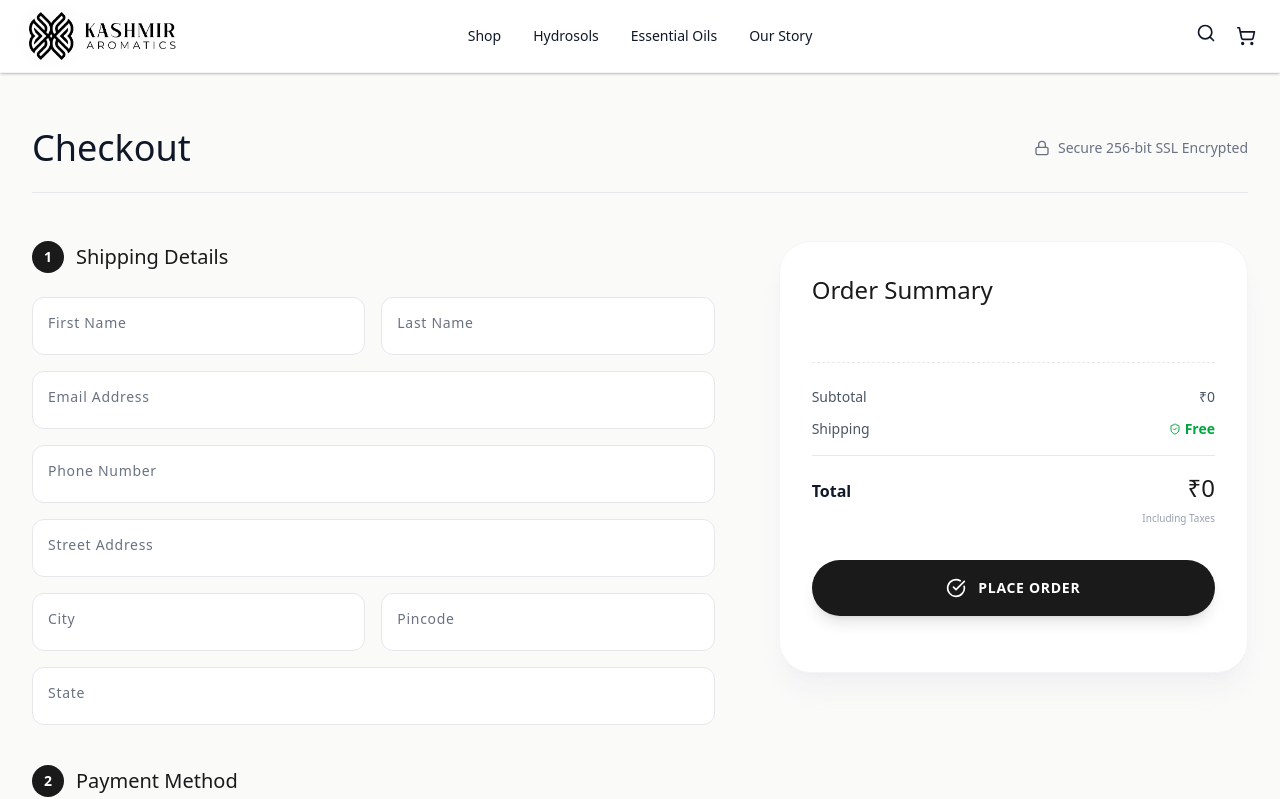
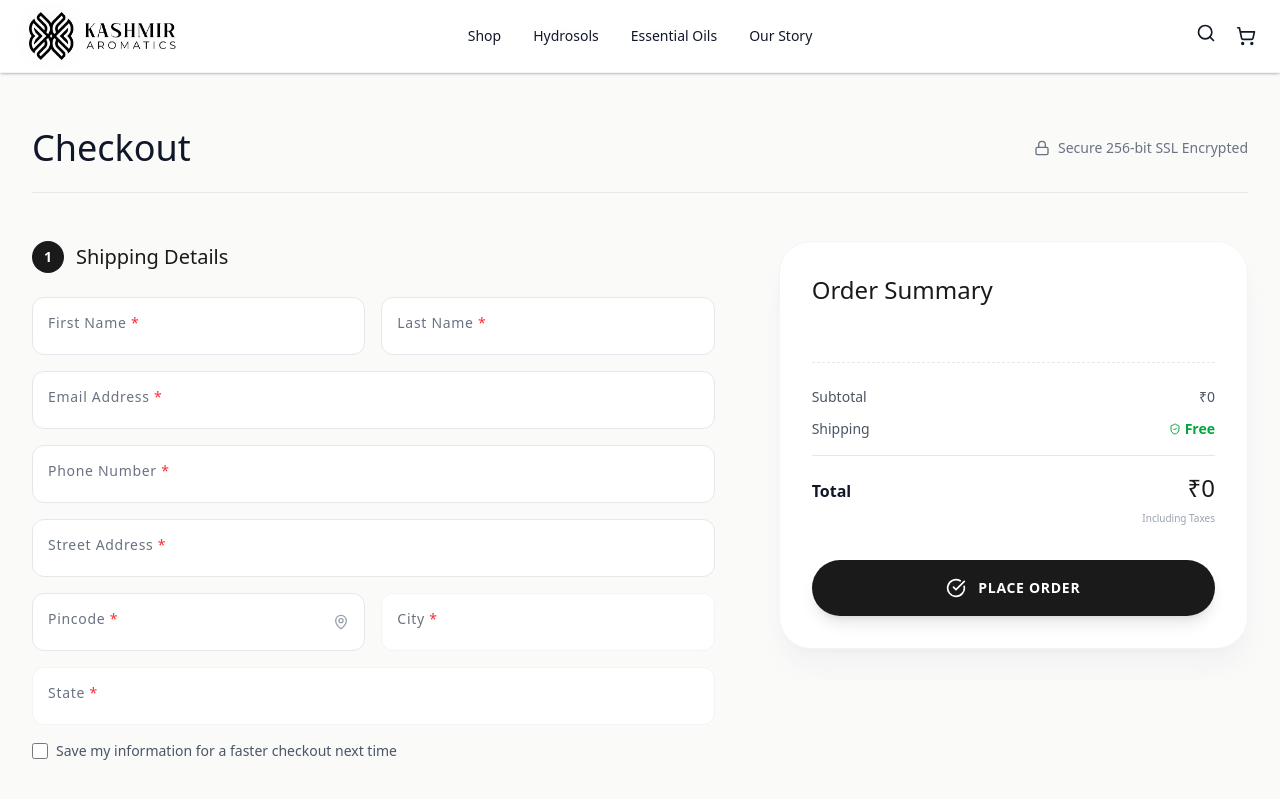
Before and after one commit to miradnanayoub/kashmir-aromatics, a Next.js app: page /checkout in a window 1280 px wide. Shown: the top 799 px of the page. Built offline with nearby package versions, Linux system fonts and the light colour scheme.

Commit message:
checkout page functionalities added

```diff
--- a/app/checkout/page.tsx
+++ b/app/checkout/page.tsx
@@ -1,18 +1,62 @@
 "use client";
 
-import { useState } from "react";
+import { useState, useEffect } from "react";
 import Navbar from "@/components/Navbar";
 import { useCart } from "@/context/CartContext";
-import { Loader2, CheckCircle, CreditCard, Banknote, ShieldCheck, Lock } from "lucide-react";
+import { Loader2, CheckCircle, CreditCard, Banknote, ShieldCheck, Lock, MapPin } from "lucide-react";
 import toast from "react-hot-toast";
 import { useRouter } from "next/navigation";
 import Image from "next/image";
 
+// --- FIXED: Component Defined OUTSIDE to prevent focus loss ---
+const InputField = ({
+  name,
+  label,
+  type = "text",
+  required = true,
+  className = "",
+  readOnly = false,
+  icon = null,
+  value,
+  onChange,
+  inputMode = "text", // New Prop for Numpad
+  maxLength
+}: any) => (
+  <div className={`relative ${className}`}>
+    <input
+      required={required}
+      type={type}
+      name={name}
+      id={name}
+      value={value}
+      readOnly={readOnly}
+      placeholder=" "
+      onChange={onChange}
+      inputMode={inputMode as any} // Forces Numpad on Mobile
+      maxLength={maxLength}
+      className={`peer w-full px-4 pt-6 pb-2 bg-white border rounded-xl focus:outline-none focus:ring-2 focus:ring-brand-gold/20 focus:border-brand-gold transition-all placeholder-transparent
+        ${readOnly ? "bg-gray-50 text-gray-500 border-gray-100 cursor-not-allowed" : "border-gray-200"}`}
+    />
+    <label
+      htmlFor={name}
+      className="absolute left-4 top-2 text-[10px] uppercase tracking-wider font-bold text-gray-400 transition-all
+                 peer-placeholder-shown:top-4 peer-placeholder-shown:text-sm peer-placeholder-shown:text-gray-500 peer-placeholder-shown:font-normal peer-placeholder-shown:normal-case
+                 peer-focus:top-2 peer-focus:text-[10px] peer-focus:text-brand-gold peer-focus:font-bold peer-focus:uppercase"
+    >
+      {label} {required && <span className="text-red-500">*</span>}
+    </label>
+    {icon && <div className="absolute right-4 top-1/2 -translate-y-1/2 text-gray-400">{icon}</div>}
+  </div>
+);
+
 export default function CheckoutPage() {
   const { items, cartTotal } = useCart();
   const router = useRouter();
+
   const [loading, setLoading] = useState(false);
+  const [pinLoading, setPinLoading] = useState(false);
   const [paymentMethod, setPaymentMethod] = useState("cod");
+  const [saveInfo, setSaveInfo] = useState(false);
 
   const [formData, setFormData] = useState({
     firstName: "",
@@ -25,8 +69,55 @@ export default function CheckoutPage() {
     phone: "",
   });
 
+  useEffect(() => {
+    const savedData = localStorage.getItem("checkout_info");
+    if (savedData) {
+      setFormData(JSON.parse(savedData));
+      setSaveInfo(true);
+    }
+  }, []);
+
+  const handlePinCodeLookup = async (pincode: string) => {
+    if (pincode.length !== 6) return;
+
+    setPinLoading(true);
+    try {
+      const res = await fetch(`https://api.postalpincode.in/pincode/${pincode}`);
+      const data = await res.json();
+
+      if (data[0].Status === "Success") {
+        const details = data[0].PostOffice[0];
+        setFormData((prev) => ({
+          ...prev,
+          city: details.District,
+          state: details.State,
+        }));
+        toast.success(`Found: ${details.District}, ${details.State}`);
+      } else {
+        toast.error("Invalid Pincode");
+      }
+    } catch (error) {
+      console.error("Failed to fetch pincode details");
+    } finally {
+      setPinLoading(false);
+    }
+  };
+
   const handleInputChange = (e: React.ChangeEvent<HTMLInputElement>) => {
-    setFormData({ ...formData, [e.target.name]: e.target.value });
+    const { name, value } = e.target;
+
+    // Validation Logic
+    if (name === "phone") {
+      if (!/^\d*$/.test(value) || value.length > 10) return;
+    }
+
+    if (name === "postcode") {
+      if (!/^\d*$/.test(value) || value.length > 6) return;
+      if (value.length === 6) handlePinCodeLookup(value);
+    }
+
+    // Use functional update to ensure reliability
+    setFormData((prev) => ({ ...prev, [name]: value }));
   };
 
   const handleSubmit = async (e: React.FormEvent) => {
@@ -37,6 +128,18 @@ export default function CheckoutPage() {
       toast.error("Your cart is empty");
       setLoading(false);
       return;
+    }
+
+    if (formData.phone.length !== 10) {
+      toast.error("Please enter a valid 10-digit phone number");
+      setLoading(false);
+      return;
+    }
+
+    if (saveInfo) {
+      localStorage.setItem("checkout_info", JSON.stringify(formData));
+    } else {
+      localStorage.removeItem("checkout_info");
     }
 
     const orderData = {
@@ -81,29 +184,6 @@ export default function CheckoutPage() {
     }
   };
 
-  // Reusable Input Component for consistent style
-  const InputField = ({ name, label, type = "text", required = true, className = "" }: any) => (
-    <div className={`relative ${className}`}>
-      <input
-        required={required}
-        type={type}
-        name={name}
-        id={name}
-        placeholder=" "
-        onChange={handleInputChange}
-        className="peer w-full px-4 pt-6 pb-2 bg-white border border-gray-200 rounded-xl focus:outline-none focus:ring-2 focus:ring-brand-gold/20 focus:border-brand-gold transition-all placeholder-transparent"
-      />
-      <label
-        htmlFor={name}
-        className="absolute left-4 top-2 text-[10px] uppercase tracking-wider font-bold text-gray-400 transition-all
-                   peer-placeholder-shown:top-4 peer-placeholder-shown:text-sm peer-placeholder-shown:text-gray-500 peer-placeholder-shown:font-normal peer-placeholder-shown:normal-case
-                   peer-focus:top-2 peer-focus:text-[10px] peer-focus:text-brand-gold peer-focus:font-bold peer-focus:uppercase"
-      >
-        {label}
-      </label>
-    </div>
-  );
-
   return (
     <main className="min-h-screen bg-[#FAFAF9]">
       <Navbar />
@@ -121,7 +201,7 @@ export default function CheckoutPage() {
 
         <div className="grid grid-cols-1 lg:grid-cols-12 gap-12 lg:gap-16 items-start">
 
-          {/* --- LEFT: FORMS (Shipping & Payment) --- */}
+          {/* --- LEFT: FORMS --- */}
           <div className="lg:col-span-7 space-y-10">
 
             {/* Step 1: Shipping */}
@@ -132,19 +212,86 @@ export default function CheckoutPage() {
               </h2>
 
               <form id="checkout-form" className="grid grid-cols-1 md:grid-cols-2 gap-4">
-                <InputField name="firstName" label="First Name" />
-                <InputField name="lastName" label="Last Name" />
+                <InputField
+                  name="firstName"
+                  label="First Name"
+                  value={formData.firstName}
+                  onChange={handleInputChange}
+                />
+                <InputField
+                  name="lastName"
+                  label="Last Name"
+                  value={formData.lastName}
+                  onChange={handleInputChange}
+                />
 
-                <InputField name="email" label="Email Address" type="email" className="md:col-span-2" />
-                <InputField name="phone" label="Phone Number" type="tel" className="md:col-span-2" />
+                <InputField
+                  name="email"
+                  label="Email Address"
+                  type="email"
+                  className="md:col-span-2"
+                  value={formData.email}
+                  onChange={handleInputChange}
+                />
+                <InputField
+                  name="phone"
+                  label="Phone Number"
+                  type="tel"
+                  inputMode="numeric" // Shows Numpad
+                  maxLength={10}
+                  className="md:col-span-2"
+                  value={formData.phone}
+                  onChange={handleInputChange}
+                />
 
-                <InputField name="address1" label="Street Address" className="md:col-span-2" />
+                <InputField
+                  name="address1"
+                  label="Street Address"
+                  className="md:col-span-2"
+                  value={formData.address1}
+                  onChange={handleInputChange}
+                />
 
-                <InputField name="city" label="City" />
-                <InputField name="postcode" label="Pincode" />
+                <InputField
+                  name="postcode"
+                  label="Pincode"
+                  inputMode="numeric" // Shows Numpad
+                  maxLength={6}
+                  value={formData.postcode}
+                  onChange={handleInputChange}
+                  icon={pinLoading ? <Loader2 className="w-4 h-4 animate-spin text-brand-gold" /> : <MapPin className="w-4 h-4" />}
+                />
 
-                <InputField name="state" label="State" className="md:col-span-2" />
+                <InputField
+                  name="city"
+                  label="City"
+                  readOnly
+                  value={formData.city}
+                  onChange={handleInputChange}
+                />
+                <InputField
+                  name="state"
+                  label="State"
+                  readOnly
+                  className="md:col-span-2"
+                  value={formData.state}
+                  onChange={handleInputChange}
+                />
               </form>
+
+              {/* Save Info Checkbox */}
+              <div className="mt-4 flex items-center gap-2">
+                <input
+                  type="checkbox"
+                  id="saveInfo"
+                  checked={saveInfo}
+                  onChange={(e) => setSaveInfo(e.target.checked)}
+                  className="w-4 h-4 text-brand-gold border-gray-300 rounded focus:ring-brand-gold"
+                />
+                <label htmlFor="saveInfo" className="text-sm text-gray-600 select-none cursor-pointer">
+                  Save my information for a faster checkout next time
+                </label>
+              </div>
             </section>
 
             {/* Step 2: Payment */}
@@ -189,15 +336,13 @@ export default function CheckoutPage() {
                 </div>
               </div>
             </section>
-
           </div>
 
-          {/* --- RIGHT: ORDER SUMMARY (Sticky) --- */}
+          {/* --- RIGHT: ORDER SUMMARY --- */}
           <div className="lg:col-span-5 lg:sticky lg:top-32">
             <div className="bg-white p-6 md:p-8 rounded-[2rem] border border-gray-100 shadow-xl shadow-gray-200/40">
               <h3 className="font-serif text-2xl mb-6">Order Summary</h3>
 
-              {/* Product List */}
               <div className="space-y-6 mb-8 max-h-[400px] overflow-y-auto custom-scrollbar pr-2">
                 {items.map((item) => (
                   <div key={item.id} className="flex gap-4 items-center group">
@@ -225,7 +370,6 @@ export default function CheckoutPage() {
                 ))}
               </div>
 
-              {/* Totals */}
               <div className="border-t border-dashed border-gray-200 pt-6 space-y-3">
                 <div className="flex justify-between text-sm text-gray-600">
                   <span>Subtotal</span>
@@ -246,7 +390,6 @@ export default function CheckoutPage() {
                 </div>
               </div>
 
-              {/* Confirm Button */}
               <button
                 onClick={handleSubmit}
                 disabled={loading}
@@ -262,9 +405,6 @@ export default function CheckoutPage() {
                 )}
               </button>
 
-              <div className="mt-6 flex justify-center gap-4 opacity-50 grayscale hover:grayscale-0 transition-all duration-500">
-                 {/* You can add payment icons here later */}
-              </div>
             </div>
           </div>
 
```
